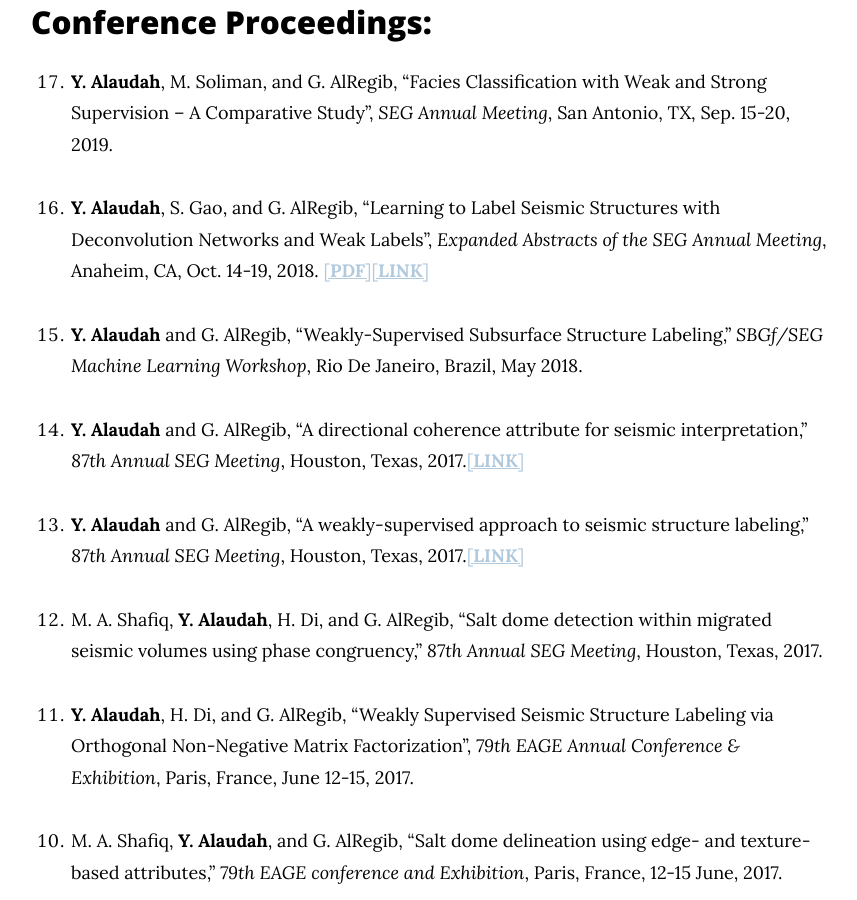
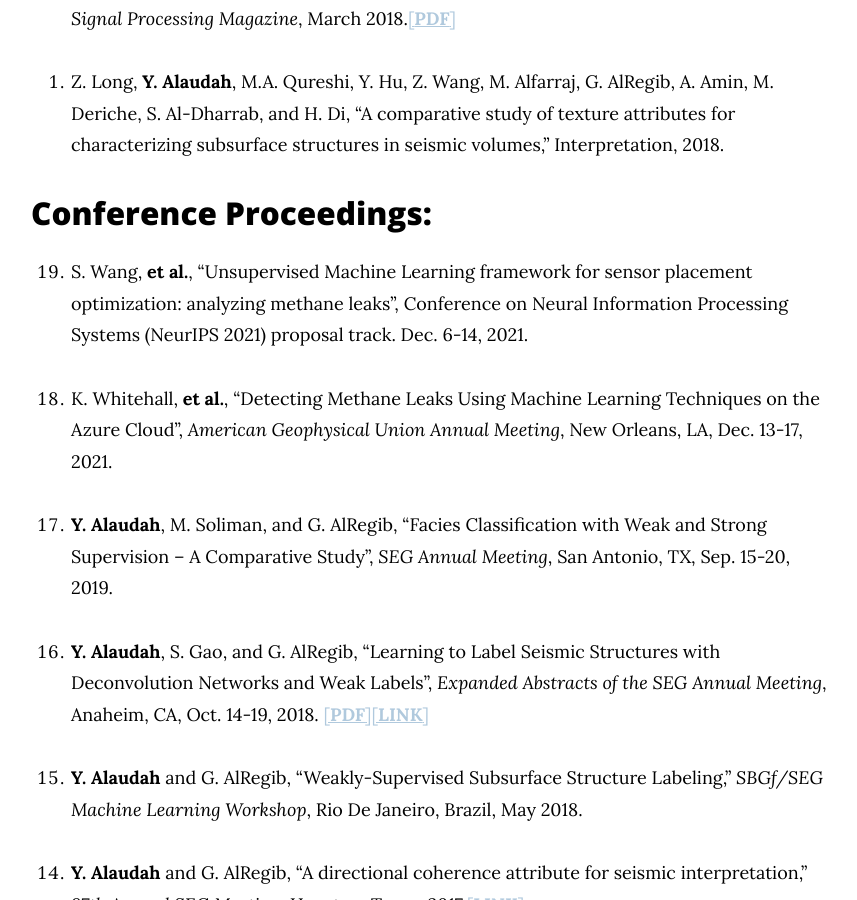
Before and after one commit to yalaudah/yalaudah.github.io, a Jekyll site: the page built from publications.md, in a window 1280 px wide and 900 px high, scrolled down 1618 px. Shown: the whole window, without its empty margins (209-1066 px from the left). Built offline with Jekyll 4.4.1, drawn with Linux system fonts in a browser that asks for light colours; nearby versions of some CDN libraries; some web fonts are replaced.

Commit message:
Update publications.md

```diff
--- a/publications.md
+++ b/publications.md
@@ -30,6 +36,10 @@ title: Publications
 ### Conference Proceedings:
 
 {:reversed="reversed"}
+
+0. S. Wang, **et al.**, “Unsupervised Machine Learning framework for sensor placement optimization: analyzing methane leaks”, Conference on Neural Information Processing Systems  (NeurIPS 2021) proposal track. Dec. 6-14, 2021.
+
+0. K. Whitehall, **et al.**, “Detecting Methane Leaks Using Machine Learning Techniques on the Azure Cloud”, *American Geophysical Union Annual Meeting*, New Orleans, LA, Dec. 13-17, 2021.
 
 0. **Y. Alaudah**, M. Soliman, and G. AlRegib, “Facies Classification with Weak and Strong Supervision -- A Comparative Study”, *SEG Annual Meeting*, San Antonio, TX, Sep. 15-20, 2019.
 
```
Also changed, not shown: other parts of publications.md (+6 -0 lines).
